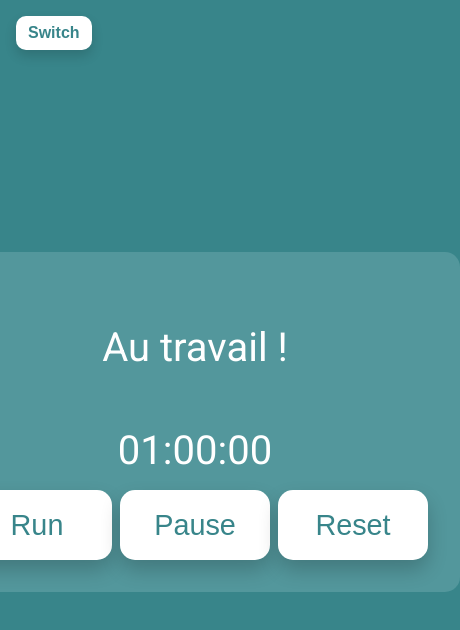
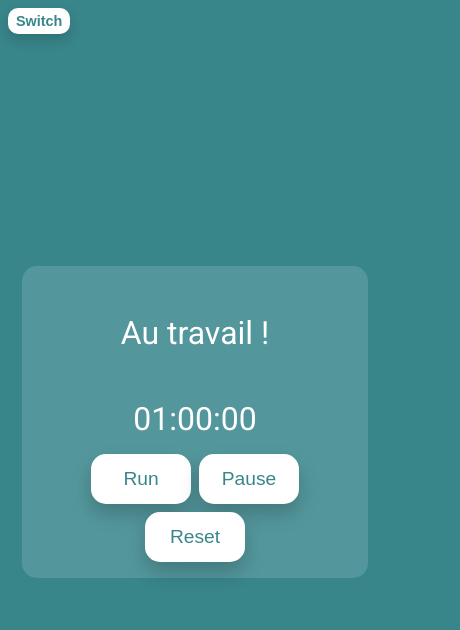
Before and after one commit to RiosRazafinandriana/CountDownApp, a React (Vite) app: page / in a window 390 px wide. Shown: the top 630 px of the page, 460 px wide, since content can reach past the window. Built offline with nearby package versions, Linux system fonts and the light colour scheme.

Commit message:
responsive

```diff
--- a/index.html
+++ b/index.html
@@ -7,7 +7,7 @@
     <link rel="preconnect" href="https://fonts.googleapis.com">
     <link rel="preconnect" href="https://fonts.gstatic.com" crossorigin>
     <link href="https://fonts.googleapis.com/css2?family=Roboto:wght@400;500;700&display=swap" rel="stylesheet">
-    <title>timerapp</title>
+    <title>CountDownApp</title>
   </head>
   <body>
     <div id="root"></div>
--- a/src/style.css
+++ b/src/style.css
@@ -52,3 +52,48 @@ html, body, #root {
 	color: rgb(56 133 138);
 	font-weight: 600;
 }
+
+/* Responsive styles for mobile devices */
+@media screen and (max-width: 480px) {
+    .timer {
+        padding: 1rem;
+        font-size: 2rem;
+        width: 90%; /* prendre presque toute la largeur disponible */
+        margin: 0 auto;
+    }
+
+    button {
+        width: 100px;
+        height: 50px;
+        font-size: 1.2rem;
+    }
+
+    /* Ajuster le groupe de boutons pour qu'ils restent sur une ligne */
+    .timer > div {
+        display: flex;
+        gap: 0.5rem;
+        flex-wrap: wrap; /* permet aux boutons de passer à la ligne si nécessaire */
+        justify-content: center;
+    }
+
+    .switch-btn {
+        top: 0.5rem;
+        left: 0.5rem;
+        padding: 0.3rem 0.5rem;
+        font-size: 0.9rem;
+    }
+}
+
+/* Pour les très petits écrans */
+@media screen and (max-width: 320px) {
+    .timer {
+        padding: 0.8rem;
+        font-size: 1.8rem;
+    }
+
+    button {
+        width: 90px;
+        height: 45px;
+        font-size: 1rem;
+    }
+}
```
